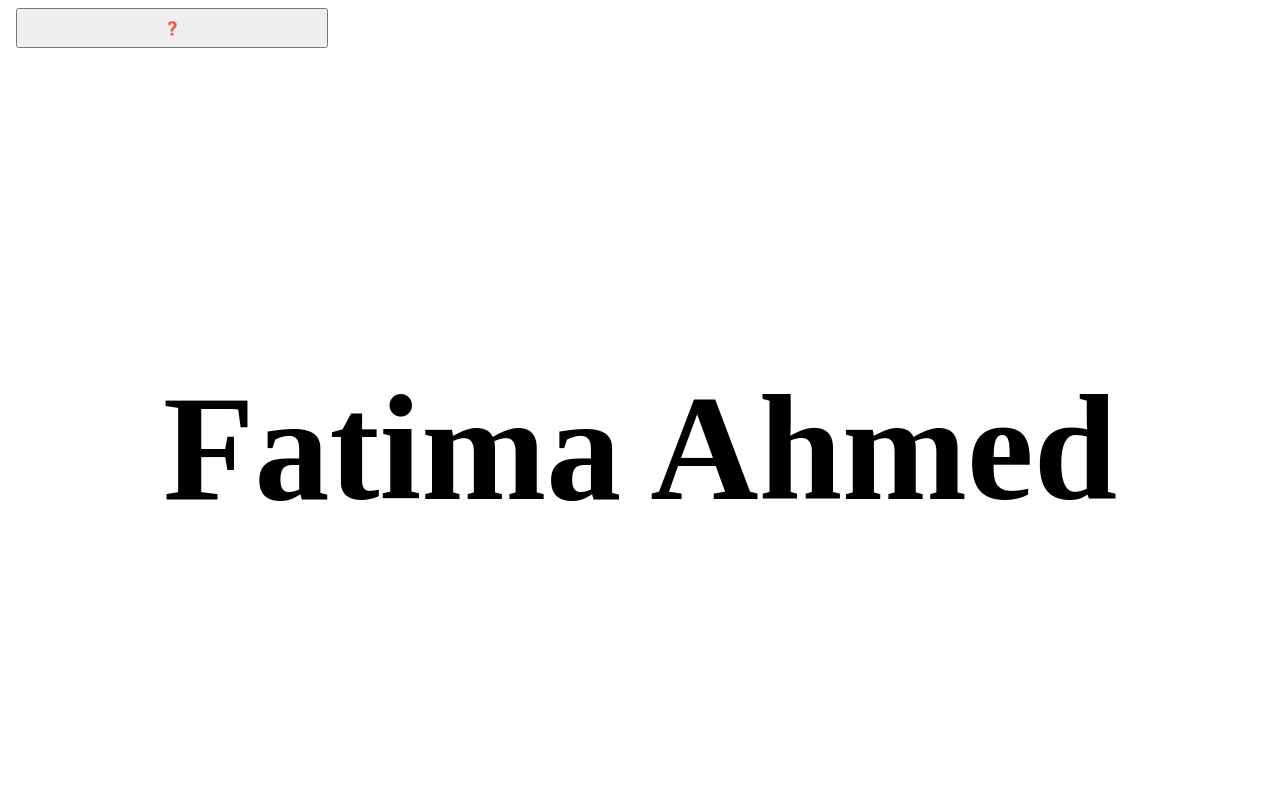
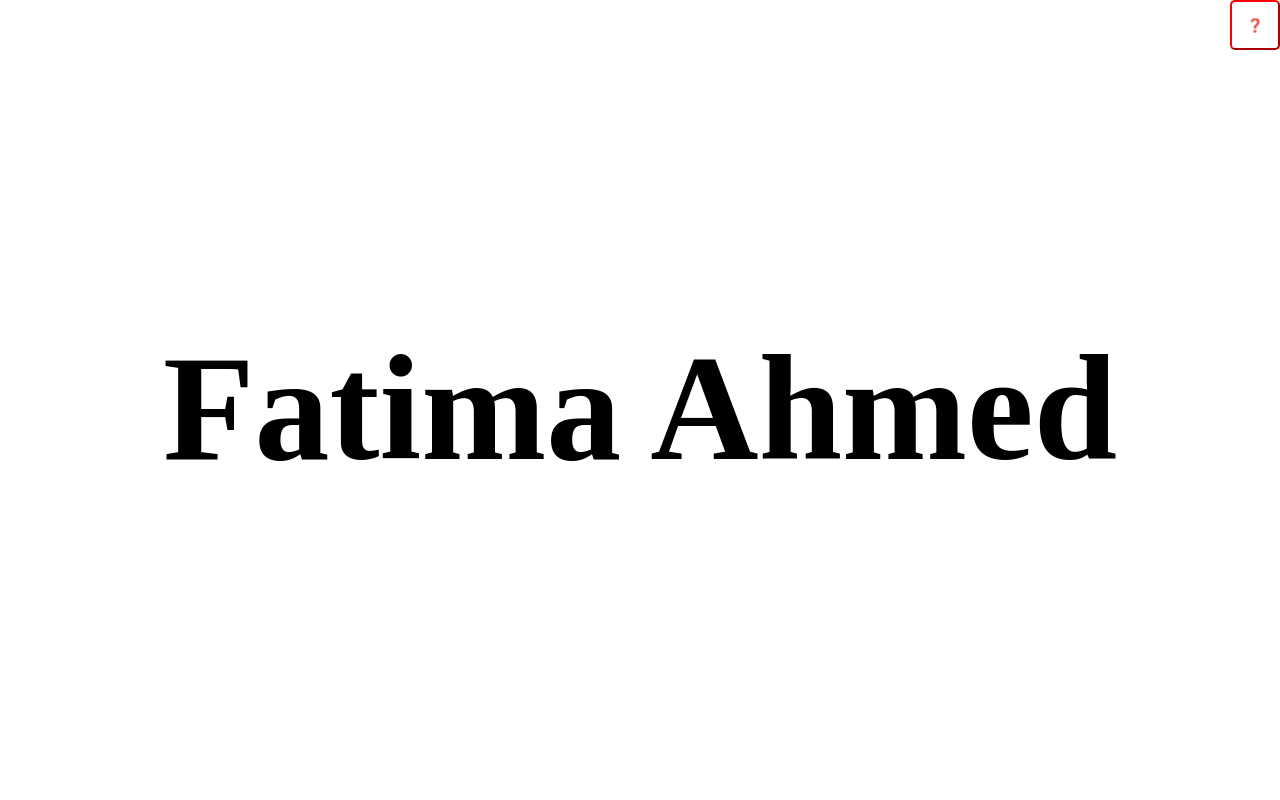
Before and after one commit to fatimaahmed14/portfolio, a React (Create React App) app in the folder fatima-portfolio/: page / in a window 1280 px wide. Shown: the top 800 px of the page. Built offline with nearby package versions, Linux system fonts and the light colour scheme.

Commit message:
worked on nav bar => setTimeout + styling

```diff
--- a/fatima-portfolio/src/App.css
+++ b/fatima-portfolio/src/App.css
@@ -18,15 +18,44 @@ body:hover::-webkit-scrollbar {
   grid-template-columns: repeat(4, 1fr);
   position: -webkit-sticky;
   position: sticky;
+  position: absolute;
   top: 0;
   right: 0;
   height: 5vh;
 }
+
+.question-mark-button {
+  width: 50px;
+  height: 50px;
+  background-color: white;
+  border-radius: 5px;
+  border-color: red;
+  position: absolute;
+  top: 0;
+  right: 0;
+}
+
+.pop-out-section {
+  /* work out how to separate the button options */
+}
+
 .about-button,
 .techstack-button,
 .project-button,
 .contacts-button {
   height: 5vh;
+  background-color: white;
+  border-color: red;
+  color: red;
+  border-radius: 5px;
+  width: 100px;
+}
+
+.about-button:hover,
+.techstack-button:hover,
+.project-button:hover,
+.contacts-button:hover {
+  background-color: orange;
 }
 
 /* Home Page Styling */
@@ -51,7 +80,7 @@ h1 {
 
 .text {
   text-align: center;
-  font-size: 25px;
+  font-size: 20px;
   line-height: 1.5;
 }
 
@@ -118,7 +147,7 @@ h1 {
 
 .project-description {
   text-align: center;
-  font-size: 16px;
+  font-size: 20px;
   line-height: 1.5;
   color: #333;
 }
@@ -143,7 +172,7 @@ h1 {
   height: 100%;
   color: white;
   border-radius: 10px;
-  font-size: 16px;
+  font-size: 20px;
   cursor: pointer;
   transition: background-color 0.3s ease;
 }
--- a/fatima-portfolio/src/pages/Contact.js
+++ b/fatima-portfolio/src/pages/Contact.js
@@ -6,9 +6,24 @@ function Contact() {
     <div>
       <h2 className="title">Contact Me ☎️</h2>
       <div className="contact-container">
-        <div className="contact-button-linkedin">LinkedIn</div>
-        <div className="contact-button-github">GitHub</div>
-        <div className="contact-button-email">Email</div>
+        <a
+          href="https://linkedin.com/in/fatima-b-ahmed/"
+          className="contact-button-linkedin"
+        >
+          <div>LinkedIn</div>
+        </a>
+        <a
+          href="https://github.com/fatimaahmed14"
+          className="contact-button-github"
+        >
+          <div>GitHub</div>
+        </a>
+        <a
+          href="mailto:fxtimaahmed14@gmail.com"
+          className="contact-button-email"
+        >
+          <div>Email</div>
+        </a>
       </div>
     </div>
   );
--- a/fatima-portfolio/src/pages/Nav.js
+++ b/fatima-portfolio/src/pages/Nav.js
@@ -2,10 +2,17 @@ import React, { useState } from "react";
 import "../App.css";
 
 const Navbar = () => {
+  const [showQuestionButton, setshowQuestionButton] = useState(true);
   const [showSections, setShowSections] = useState(false);
 
   const toggleSections = () => {
-    setShowSections(!showSections);
+    setShowSections(true);
+    setshowQuestionButton(false);
+
+    setTimeout(() => {
+      setShowSections(false);
+      setshowQuestionButton(true);
+    }, 2000);
   };
 
   const scrollToSection = (sectionId) => {
@@ -17,7 +24,11 @@ const Navbar = () => {
 
   return (
     <div className="nav-bar">
-      <button onClick={toggleSections}>❓</button>
+      {showQuestionButton && (
+        <button className="question-mark-button" onClick={toggleSections}>
+          ❓
+        </button>
+      )}
       {showSections && (
         <div className="pop-out-sections">
           <button
```
